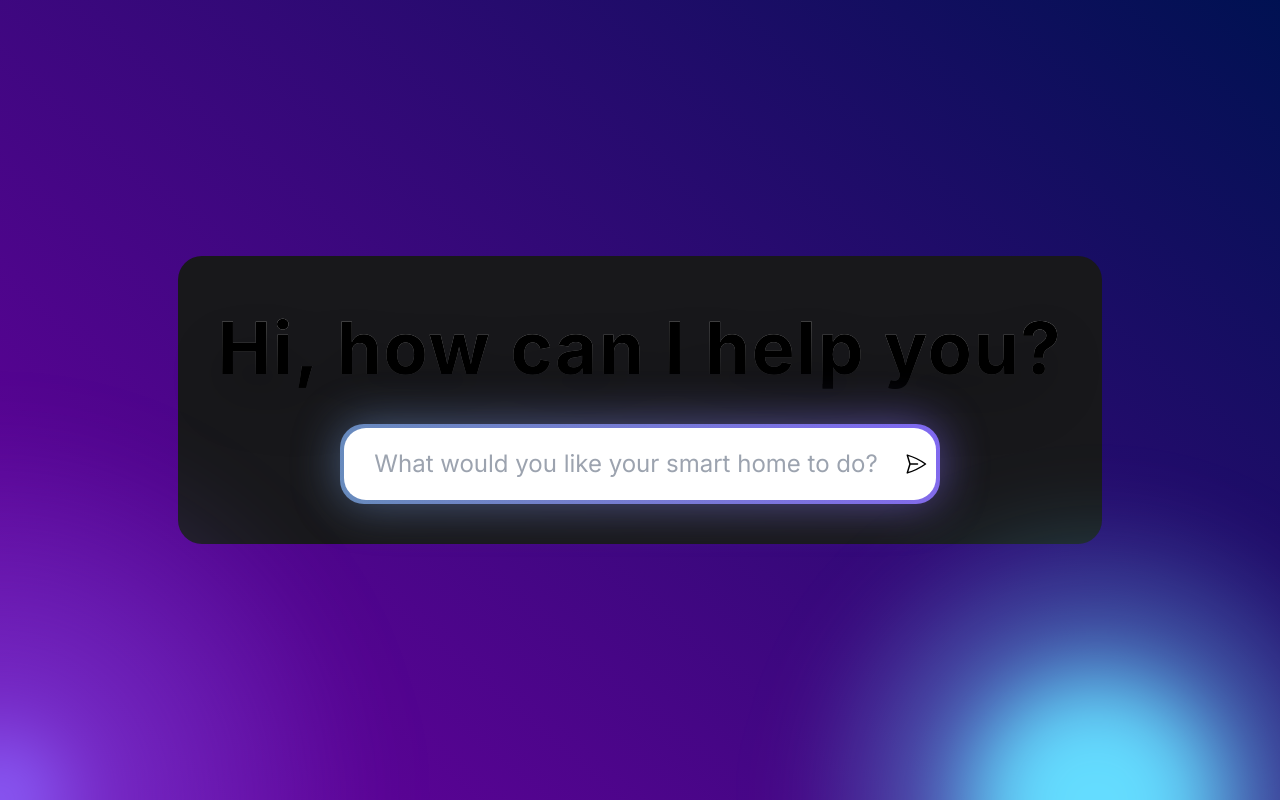
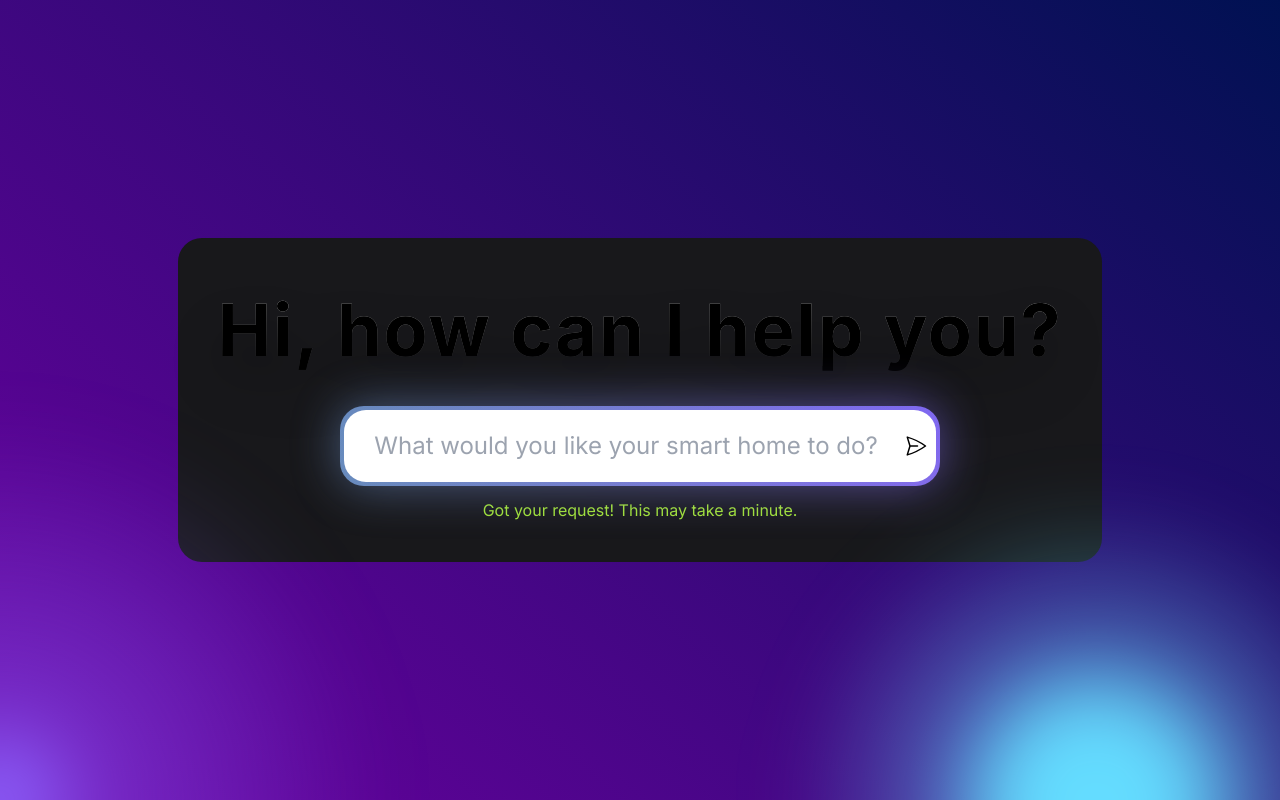
Before and after one commit to joshua-demo/simply-home, a Next.js app in the folder home-portal/: page / in a window 1280 px wide. Both pictures are taken after a click on the button 918 px from the left and 464 px from the top of the page. Built offline with nearby package versions, Linux system fonts and the light colour scheme; no server answers.

Commit message:
add toast to help users see if their message sent

```diff
--- a/home-portal/app/components/ui/input.tsx
+++ b/home-portal/app/components/ui/input.tsx
@@ -3,9 +3,11 @@ import React, { useState, useEffect, useRef } from 'react';
 import MicSVG from '../svg/mic';
 import SendSVG from '../svg/send';
 
-interface InputProps {} // Optional interface for future props
+interface InputProps {
+  setToast: React.Dispatch<React.SetStateAction<boolean>>;
+} // Optional interface for future props
 
-const Input: React.FC<InputProps> = () => {
+const Input: React.FC<InputProps> = ({setToast}) => {
   const textAreaRef = useRef<HTMLTextAreaElement>(null);
   const [text, setText] = useState("");
   const bodyMaker = (command : string) => {return {
@@ -16,6 +18,12 @@ const Input: React.FC<InputProps> = () => {
     body: JSON.stringify({"command": command}), // body data type must match "Content-Type" header
   }}
   const url = "http://localhost:8000/command";
+  const handleOnClick = async () => {
+    fetch(url, bodyMaker(text))
+    setText("");
+    setToast(true);
+    const timeout = setTimeout(() => {setToast(false)}, 3500)
+  }
 
   useEffect(() => {
     const textArea = textAreaRef.current;
@@ -38,7 +46,7 @@ const Input: React.FC<InputProps> = () => {
       {/* <button className='p-3'>
         <MicSVG />
       </button> */}
-      <button className='pr-1' onClick={() => {fetch(url, bodyMaker(text))}}>
+      <button className='pr-1' onClick={handleOnClick}>
         <SendSVG />
       </button>
     </div>
--- a/home-portal/app/page.tsx
+++ b/home-portal/app/page.tsx
@@ -10,6 +10,7 @@ import Input from "./components/ui/input";
 export default function Home() {
   // checks for the page background and text generation effect to be loaded
   const [loading, setLoading] = useState(true);
+  const [showToast, setToast] = useState(false);
 
   return (
     <BackgroundGradientAnimation className="w-full, h-full flex items-center justify-center mx-5 sm:mx-20">
@@ -24,8 +25,11 @@ export default function Home() {
             className="rounded-[22px] bg-white dark:bg-zinc-900 !p-1"
             containerClassName="min-w-100px w-48 md:w-[600px]"
           >
-            <Input />
+            <Input setToast={setToast} />
           </BackgroundGradient>
+        </AnimatePresenceWrapper>
+        <AnimatePresenceWrapper isVisible={showToast}>
+          <p className="text-lime-400 mt-3">Got your request! This may take a minute.</p>
         </AnimatePresenceWrapper>
       </motion.div>
     </BackgroundGradientAnimation>
```
